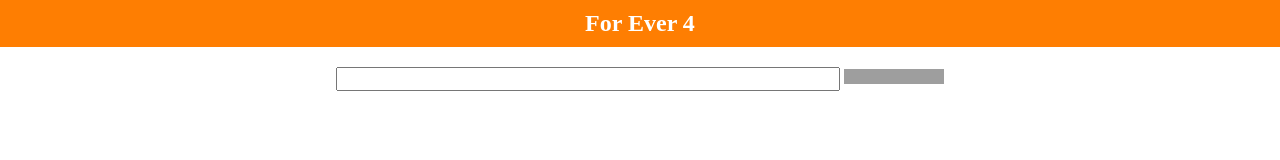
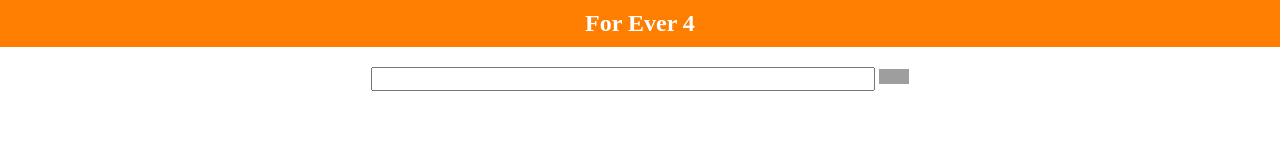
Before and after one commit to future4code/moreira-Juliano-Clemente, a plain HTML site: page modulo1/css-bugfixes/exercicio-bugfixes/comprar.html in a window 1280 px wide. Shown: the top 160 px of the page. Drawn offline with Linux system fonts and the light colour scheme; grey boxes are pictures that could not be loaded.

Commit message:
fiz aparecer a lupa, em img diminui owidth para 30px e na div img coloquei background none

```diff
--- a/modulo1/css-bugfixes/exercicio-bugfixes/index.css
+++ b/modulo1/css-bugfixes/exercicio-bugfixes/index.css
@@ -26,7 +26,7 @@ button:focus {
 }
 
 img {
-    width: 100px;
+    width: 30px;
 }
 
 div>p:first-child {
@@ -34,7 +34,7 @@ div>p:first-child {
 }
 
 div img {
-    background: black;
+    background: none;
 }
 
 .botao-amarelo {
```
